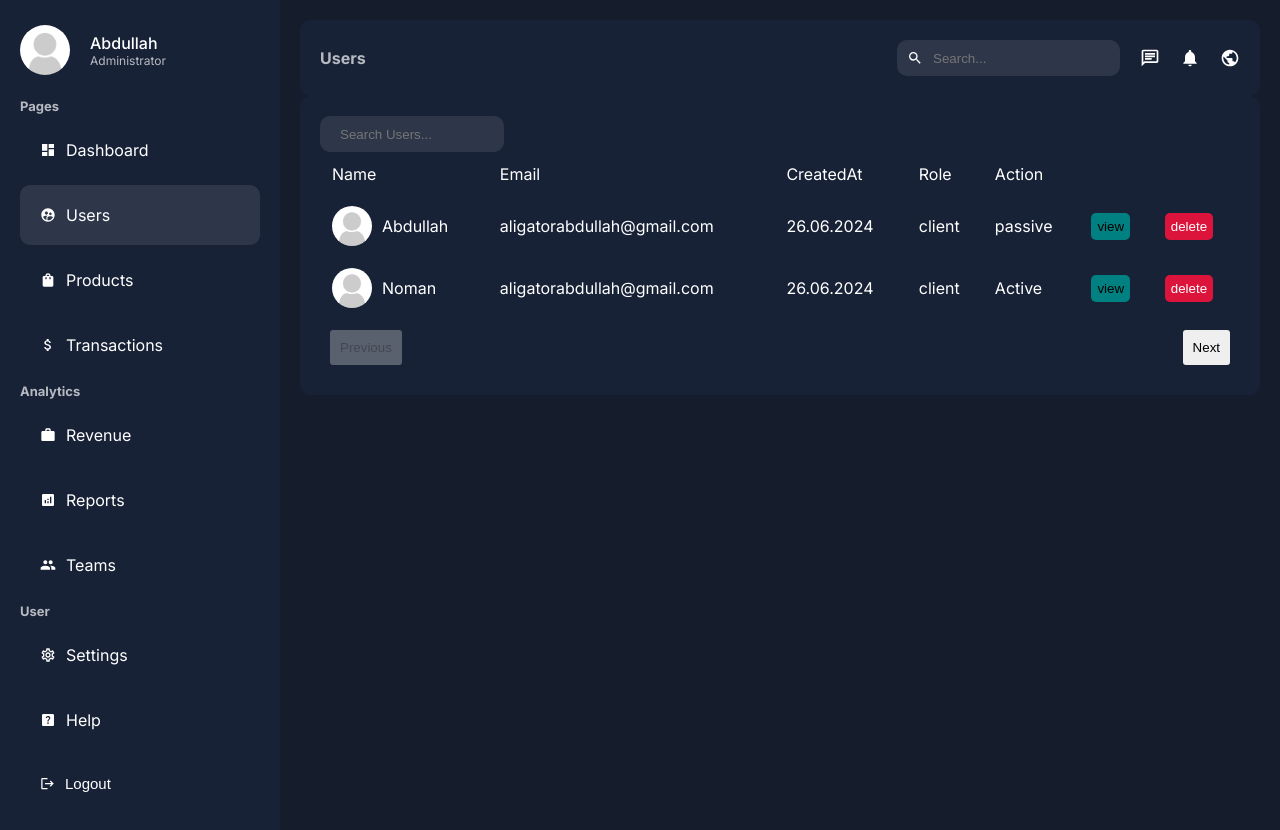
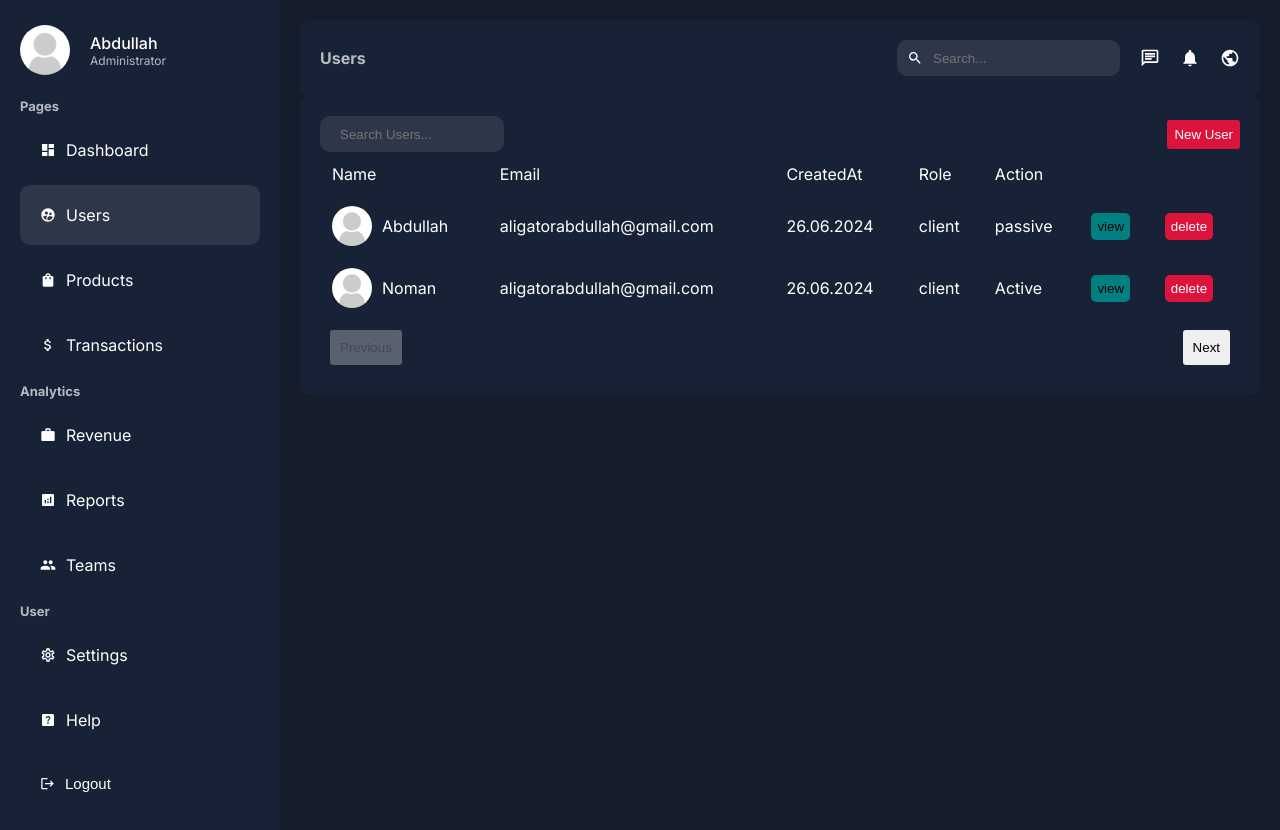
Before and after one commit to Abdullah-Arshad03/admin-dashboard, a Next.js app: page /dashboard/users in a window 1280 px wide. Built offline with nearby package versions, Linux system fonts and the light colour scheme.

Commit message:
user and prod pages are done

```diff
--- a/app/dashboard/products/page.tsx
+++ b/app/dashboard/products/page.tsx
@@ -45,6 +45,9 @@ const ProductsPage = () => {
     <div className={style.container}>
       <div className={style.search}>
         <Search placeholder='Search Products...'/>
+        <div className={style.newUser}>
+          <Link href='/'> <button className={style.newProdBtn}>Create</button></Link>
+        </div>
       </div>
       <div className={style.users}>
       <table className={style.table}>
--- a/app/dashboard/products/products.module.css
+++ b/app/dashboard/products/products.module.css
@@ -36,3 +36,20 @@
     color: white;
     cursor: pointer;
 }
+
+
+.newProdBtn{
+    border-radius: 3px ;
+    background-color: crimson;
+    border: none;
+    padding: 7px;
+    color: white;
+    cursor: pointer;
+}
+
+.search{
+    display: flex;
+    align-items: center;
+    justify-content: space-between;
+
+}
--- a/app/dashboard/users/page.tsx
+++ b/app/dashboard/users/page.tsx
@@ -46,6 +46,9 @@ const UsersPage = () => {
     <div className={style.container}>
       <div className={style.search}>
         <Search placeholder='Search Users...'/>
+        <div className={style.newUser}>
+          <Link href='/'> <button className={style.newUserBtn}>New User</button></Link>
+        </div>
       </div>
       <div className={style.users}>
       <table className={style.table}>
--- a/app/dashboard/users/users.module.css
+++ b/app/dashboard/users/users.module.css
@@ -36,3 +36,19 @@
     color: white;
     cursor: pointer;
 }
+
+.newUserBtn{
+    border-radius: 3px ;
+    background-color: crimson;
+    border: none;
+    padding: 7px;
+    color: white;
+    cursor: pointer;
+}
+
+.search{
+    display: flex;
+    align-items: center;
+    justify-content: space-between;
+
+}
```
